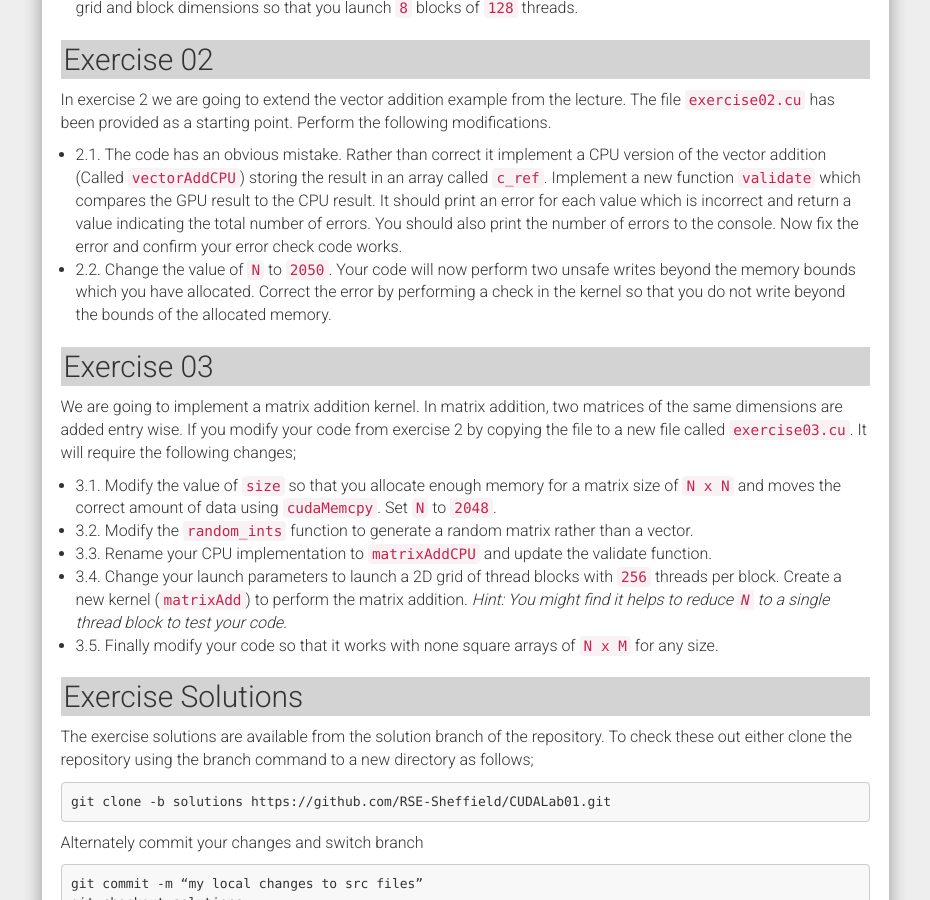
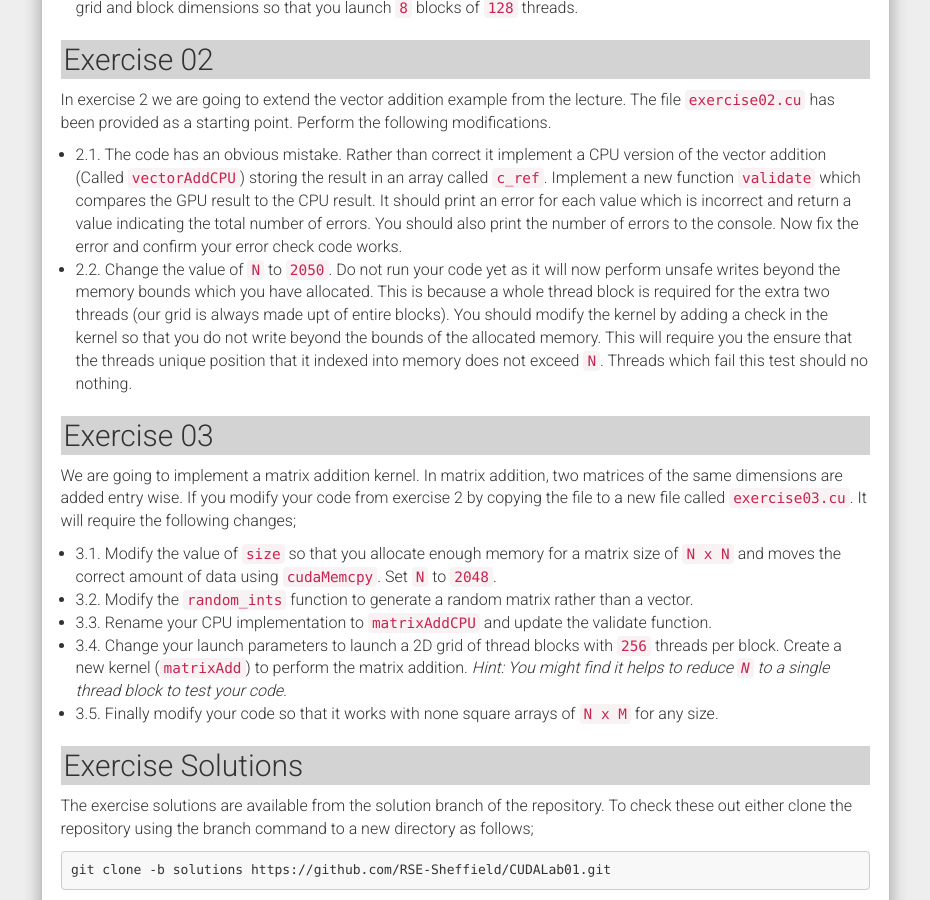
Before and after one commit to RSE-Sheffield/GPUComputing.github.io, a Jekyll site: the page built from education/cuda/lab01.md, in a window 1280 px wide and 900 px high, scrolled down 1417 px. Shown: the whole window, without its empty margins (321-1251 px from the left). Built offline with Jekyll 4.4.1, drawn with Linux system fonts in a browser that asks for light colours; nearby versions of some CDN libraries; formulas are drawn with MathJax 3.

Commit message:
modified lab 1 to avoid driver crashes

```diff
--- a/education/cuda/lab01.md
+++ b/education/cuda/lab01.md
@@ -44,7 +44,7 @@ As each of the encrypted character values are independent we can use the GPU to
 In exercise 2 we are going to extend the vector addition example from the lecture. The file `exercise02.cu` has been provided as a starting point. Perform the following modifications.
 
 * 2.1. The code has an obvious mistake. Rather than correct it implement a CPU version of the vector addition (Called `vectorAddCPU`) storing the result in an array called `c_ref`. Implement a new function `validate` which compares the GPU result to the CPU result. It should print an error for each value which is incorrect and return a value indicating the total number of errors. You should also print the number of errors to the console. Now fix the error and confirm your error check code works.
-* 2.2. Change the value of `N` to `2050`. Your code will now perform two unsafe writes beyond the memory bounds which you have allocated. Correct the error by performing a check in the kernel so that you do not write beyond the bounds of the allocated memory.
+* 2.2. Change the value of `N` to `2050`. Do not run your code yet as it will now perform unsafe writes beyond the memory bounds which you have allocated. This is because a whole thread block is required for the extra two threads (our grid is always made upt of entire blocks). You should modify the kernel by adding a check in the kernel so that you do not write beyond the bounds of the allocated memory. This will require you the ensure that the threads unique position that it indexed into memory does not exceed `N`. Threads which fail this test should no nothing.
 
 ## Exercise 03 ##
 
```
